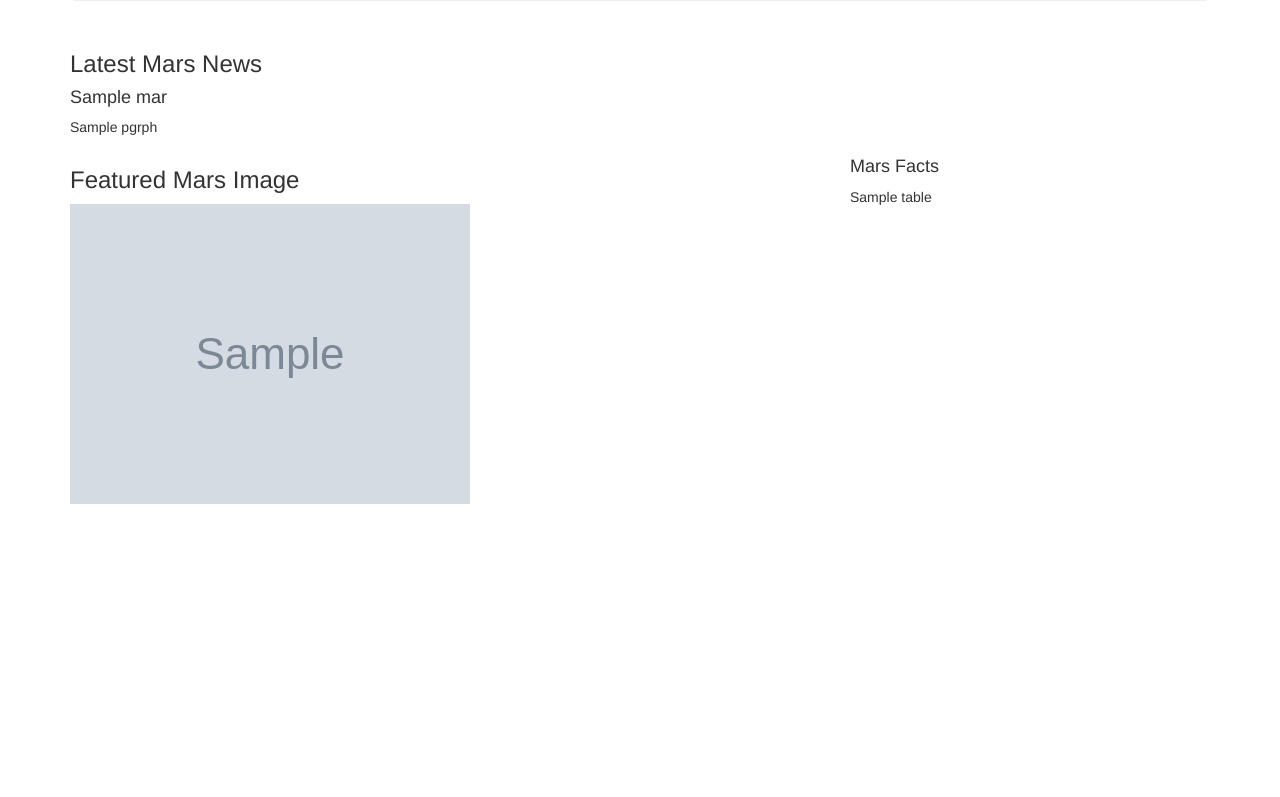
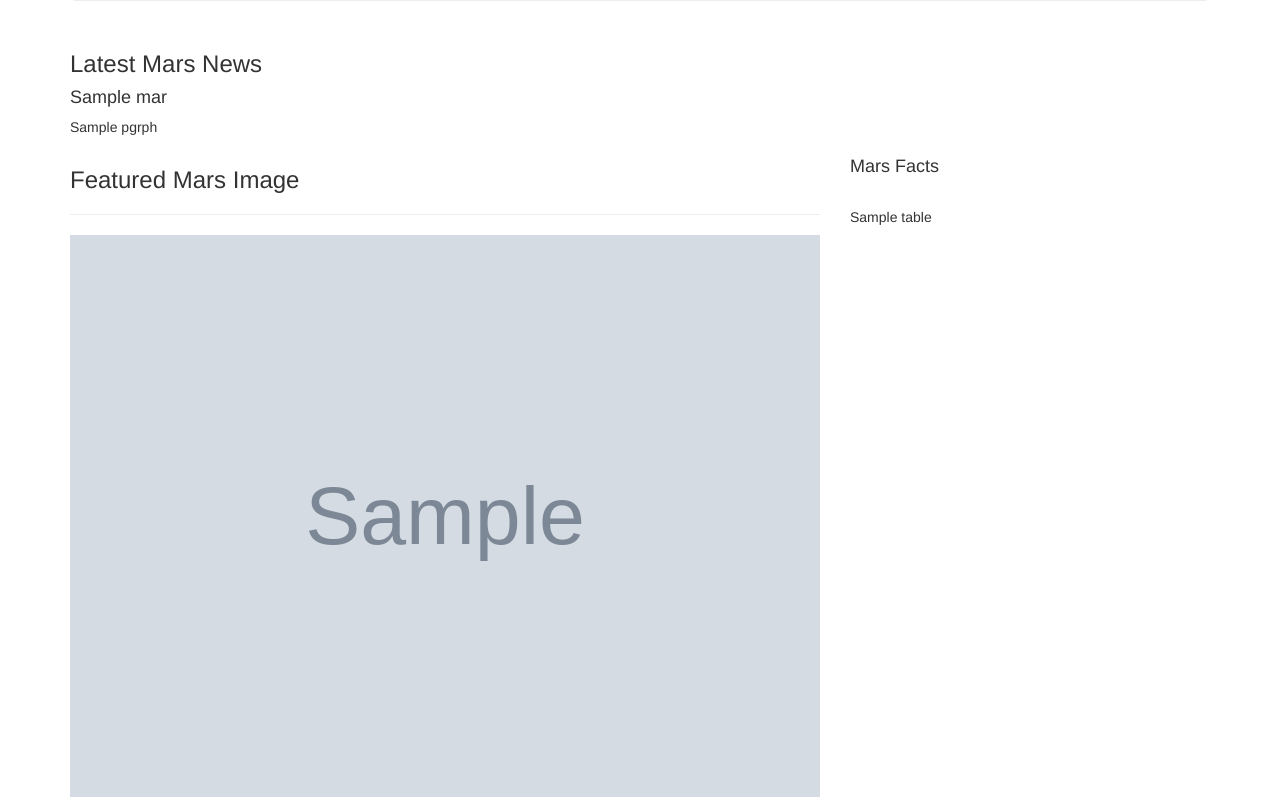
Before and after one commit to Phillips4100/web-scraping-challenge, a Flask app: page / in a window 1280 px wide. Shown: the part 255-1052 px from the top of the page. Before the commit the page ends 759 px from the top, so only its background shows below. Run offline with Flask 2, Linux system fonts and the light colour scheme; grey boxes marked "Sample" are stand-in pictures; a database or web service that is not in the repository returns one stand-in record (values such as "Sample title"); some libraries are stand-ins or nearby versions.

Commit message:
fixed image width with bootstrap

```diff
--- a/Missions_to_Mars/Templates/index.html
+++ b/Missions_to_Mars/Templates/index.html
@@ -8,14 +8,14 @@
     <title>Mission to Mars</title>
     <link rel="stylesheet" href="https://maxcdn.bootstrapcdn.com/bootstrap/3.3.7/css/bootstrap.min.css">
 </head>
-
 <body>
     <div class="container">
         <div class="jumbotron text-center">
           <h1>Mission to Mars</h1>
           <p><a class="btn btn-primary btn-lg" href="/scrape" role="button">Get Latest</a></p>
         </div>
-
+    </div>
+    <div class='container'>
         <div class="row" id="mars-news">
           <div class="col-md-12">
               <h3>Latest Mars News</h3>
@@ -23,15 +23,19 @@
                     <p>{{mars.pgrph}}</p>
           </div>
         </div>
-
         <div class ="row" id="mars-image">
-            <div class = "col-md-8">
+            <div class = "col-xs-4 col-sm-6 col-md-8 col-lg-8">
                 <h3>Featured Mars Image</h3>
-                <img src = "{{mars.img_url}}" alt ="Mars Image">
+                <hr>
+                <div class='image-wrapper float-left w-100'>
+                    <img src = "{{mars.img_url}}" class="img-fluid" width = "100%" alt ="Mars Image"></img>
+                </div>
             </div>
-            <div class = "col-md-4">
+            <div class = "col-sm-2 col-md-4 col-lg-4">
                 <h4>Mars Facts</h4>
-                <table>{{mars.table}}</table>
+                <table class='table table-responsive-sm d'>
+                </table>
+                <thread>{{mars.table}}</thread>
             </div>
         </div>
     </div>
```
Also changed, not shown: 2 other files.
